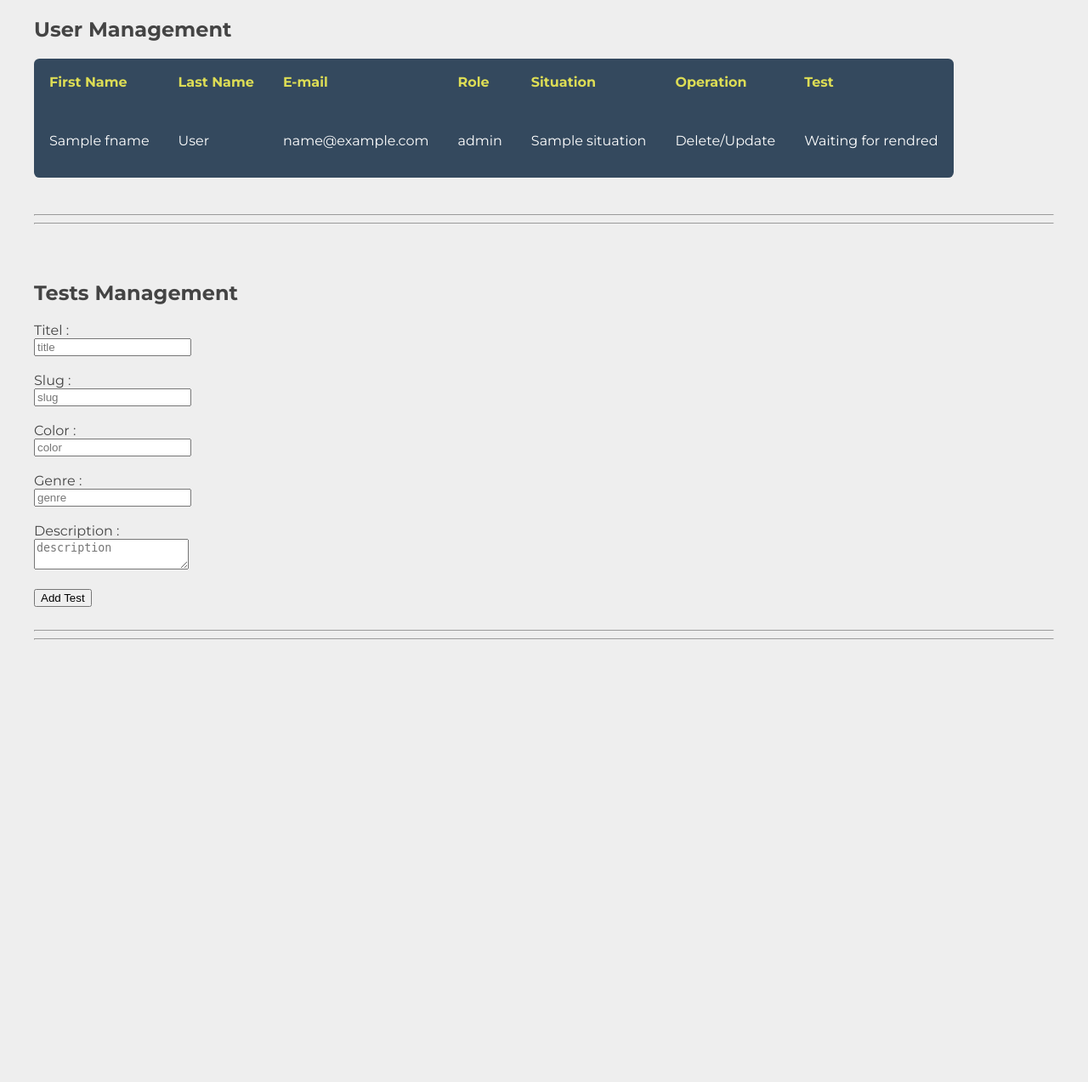
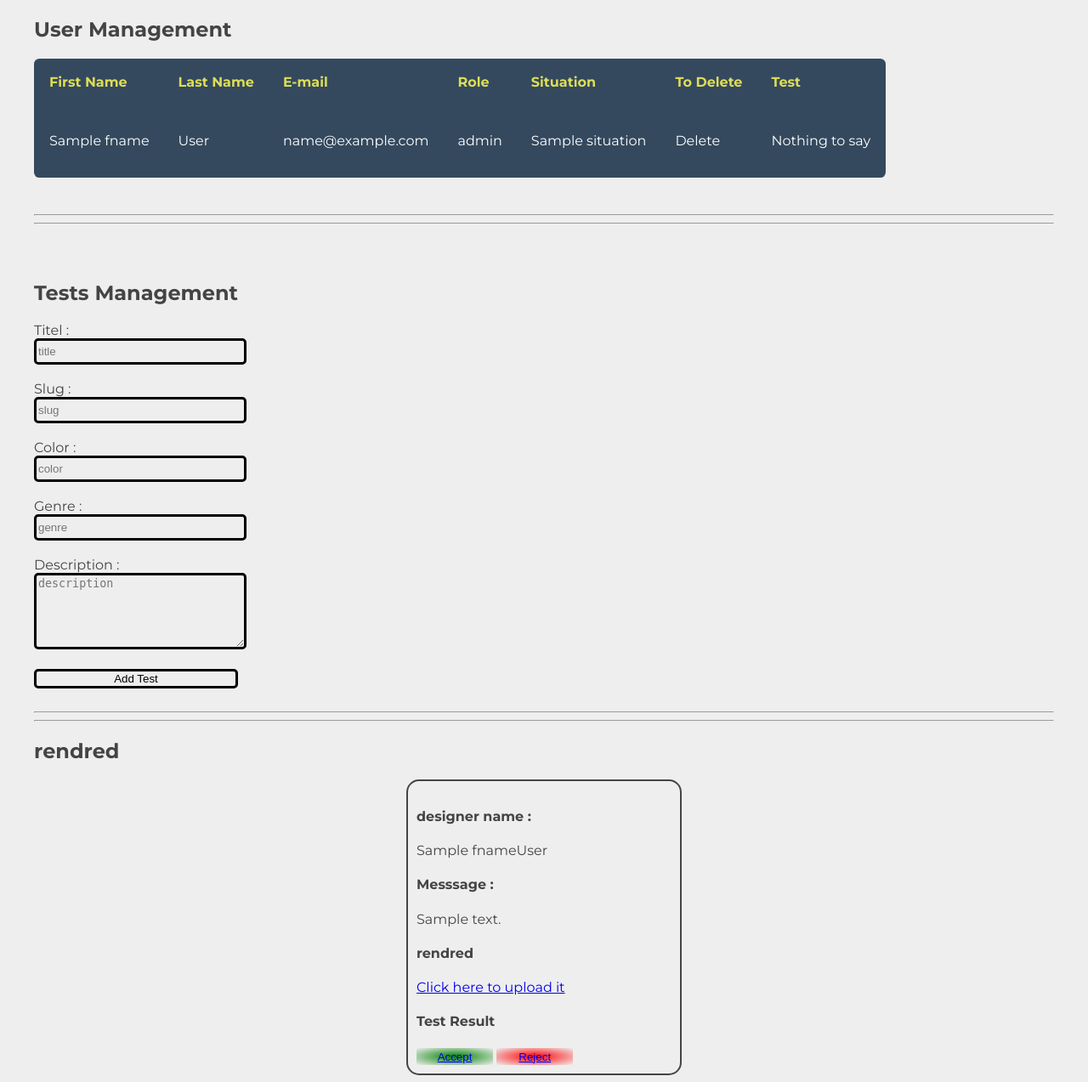
Before and after one commit to AYOUBBASIDI/Draw-It, a PHP site: the page made by code/app/view/admin/home.view.php in a window 1280 px wide. Shown: the whole page at 85% size. Before the commit the page ends 753 px from the top, so only its background shows below. Run offline with PHP 8.4, Linux system fonts and the light colour scheme; tables that the repository leaves empty or names only in its code hold one stand-in row (values such as "Sample post"); the template is opened without the code that fills it: most values are stand-ins (such as "Sample title", 1, 10 or a date in 2020); some libraries are stand-ins or nearby versions.

Commit message:
avancement

```diff
--- a/code/app/view/admin/home.view.php
+++ b/code/app/view/admin/home.view.php
@@ -17,7 +17,7 @@
     <th>E-mail</th>
     <th>Role</th>
     <th>Situation</th>
-    <th>Operation</th>
+    <th>To Delete</th>
     <th>Test</th>
   </tr>
   <?php
@@ -29,13 +29,18 @@
     <td data-th="email"><?php echo $item->email; ?></td>
     <td data-th="role"><?php echo $item->role; ?></td>
     <td data-th="situation"><?php echo $item->situation; ?></td>
-    <td data-th="operation"><a>Delete</a>/<a>Update</a></td>
+    <td data-th="operation"><a class="delete" href="<?php echo URLROOT; ?>admins/delete_user/<?php echo $item->id_user; ?>">Delete</a></a></td>
     <td data-th="test">
       <?php if($item->situation === 'sub'){ ?>
-      <button><a>Accept</a></button>
-      <button><a>Reject</a></button>
-      <?php }else{  ?>
+        <p>Rendred is send</p>
+      <?php }else if($item->situation === 'att' || $item->situation === 'fr'){  ?>
         <p>Waiting for rendred</p>
+        <?php }else if($item->situation === 'yes'){  ?>
+        <p>Designer is accepted</p>
+        <?php }else if($item->situation === 'no'){  ?>
+        <p>Designer is rejected</p>
+        <?php }else{  ?>
+        <p>Nothing to say</p>
       <?php } ?>
     </td>
   </tr>
@@ -63,3 +68,25 @@
 
 <hr/>
 <hr/>
+
+
+
+<h2>rendred</h2>
+<div class="all-rendred">
+<?php
+    if (isset($data["rendu"])){
+     foreach ($data["rendu"] as $item){ ?>
+<div class="cart">
+  <h4>designer name :</h4>
+  <p><?php echo $item->fname; ?><?php echo $item->lname; ?></p>
+  <h4>Messsage :</h4>
+  <p><?php echo $item->message; ?></p>
+  <h4>rendred</h4>
+  <a href="<?php echo URLROOT; ?>admins/upload/<?php echo $item->rendu;?>">Click here to upload it</a>
+  <h4>Test Result</h4>
+  <button class="accept"><a href="<?php echo URLROOT; ?>admins/accept_designer/<?php echo $item->id_user; ?>/<?php echo $item->id_rendu; ?>">Accept</a></button>
+  <button class="reject"><a href="<?php echo URLROOT; ?>admins/reject_designer/<?php echo $item->id_user; ?>/<?php echo $item->id_rendu; ?>">Reject</a></button>
+</div>
+
+<?php }} ?>
+</div>
--- a/code/app/view/designer/dashboard.view.php
+++ b/code/app/view/designer/dashboard.view.php
@@ -62,7 +62,7 @@
             <p><?php echo $item->fname;?> <?php echo $item->lname; ?></p>
             <p>Type : <?php echo $item->type;?></p>
             <p>Max Time : <?php echo $item->delay;?></p>
-            <a href="<?php echo URLROOT; ?>pages/submit_rendu"><img class="icon-download" src="<?php echo URLROOT ?>img/rendu.png" ></a>
+            <a href="<?php echo URLROOT; ?>pages/submit_rendu/<?php echo $item->id_job;?>"><img class="icon-download" src="<?php echo URLROOT ?>img/rendu.png" ></a>
         </div>
         <?php }} ?>
     </div>
--- a/code/app/view/designer/test.view.php
+++ b/code/app/view/designer/test.view.php
@@ -46,7 +46,7 @@
         </div>
 <?php }} ?>
         <div class="part2" style="display:none;">
-        <form action="<?php echo URLROOT; ?>admins/submit_test" method="post">
+        <form enctype="multipart/form-data" action="<?php echo URLROOT; ?>admins/submit_test" method="post">
         <div class="for-rendu">
             <h2>Add rendering</h2>
             <div class="rendu-content">
--- a/code/public/css/admin.css
+++ b/code/public/css/admin.css
@@ -79,3 +79,51 @@
  .rwd-table th, .rwd-table td:before {
 	 color: #dd5;
 }
+.cart{
+	border: solid 2px;
+    border-radius: 15px;
+    padding: 10px;
+    width: 25%;
+}
+.all-rendred{
+	display: flex;
+    justify-content: space-evenly;
+}
+.accept{
+	border: none;
+    background: radial-gradient(green, transparent);
+    width: 30%;
+    height: 20px;
+}
+.reject{
+	border: none;
+    background: radial-gradient(red, transparent);
+    width: 30%;
+    height: 20px;
+}
+form input{
+	border: solid;
+    border-radius: 5px;
+    width: 20%;
+    height: 23px;
+    background: none;
+}
+form textarea{
+	border: solid;
+    border-radius: 5px;
+    max-width: 20%;
+    max-height: 80px;
+    background: none;
+    width: 358px;
+    height: 128px;
+    min-width: 20%;
+    min-height: 80px;
+}
+.delete{
+	text-decoration:none;
+	color:white;
+}
+.delete:hover{
+	text-decoration:underline;
+	color:red;
+}
```
Also changed, not shown: code/app/controller/admins.controller.php (+51 -11 lines), code/app/controller/jobs.controller.php (+20 -0 lines), code/app/controller/pages.controller.php (+13 -3 lines), code/app/controller/users.controller.php (+37 -0 lines), code/app/model/admin.model.php (+31 -1 lines), code/app/model/job.model.php (+16 -0 lines), code/app/view/client/dashboard.view.php (+9 -13 lines), code/app/view/designer/rendu.view.php (+16 -10 lines), 2 other files.
